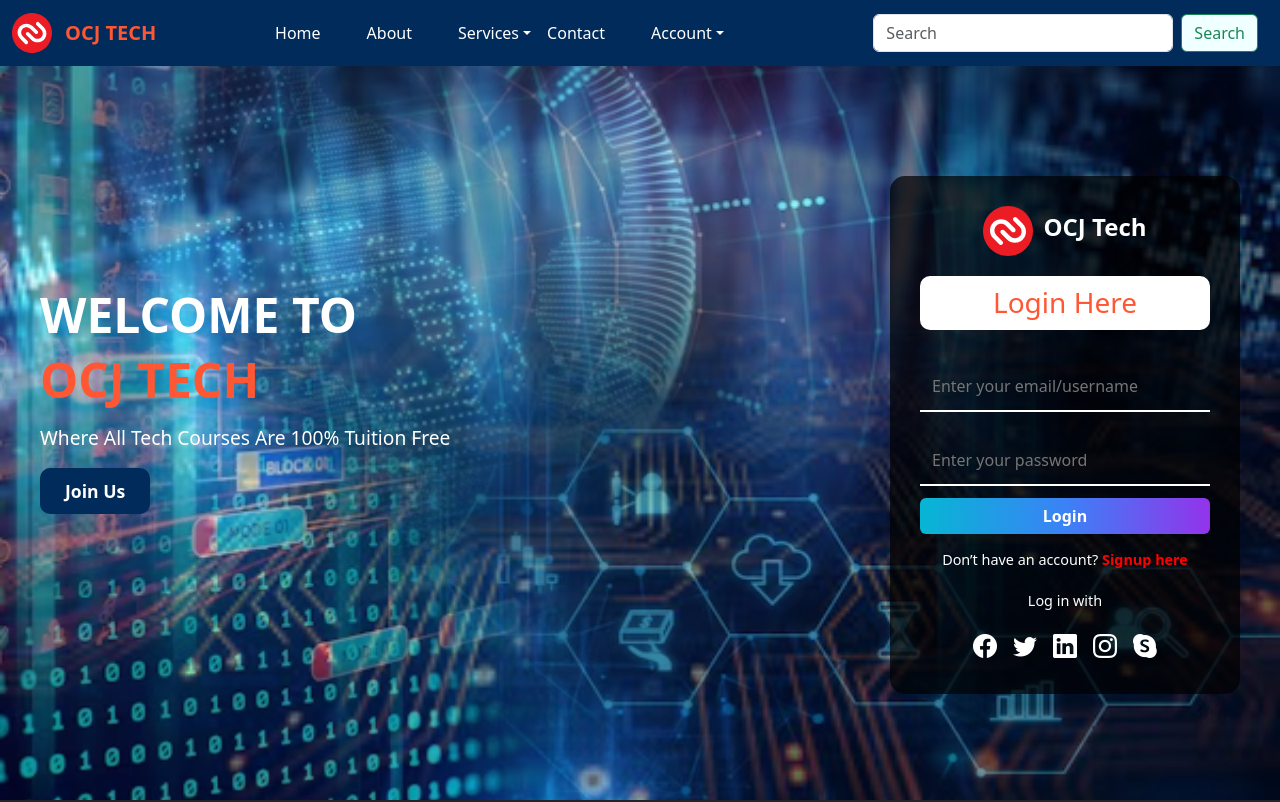
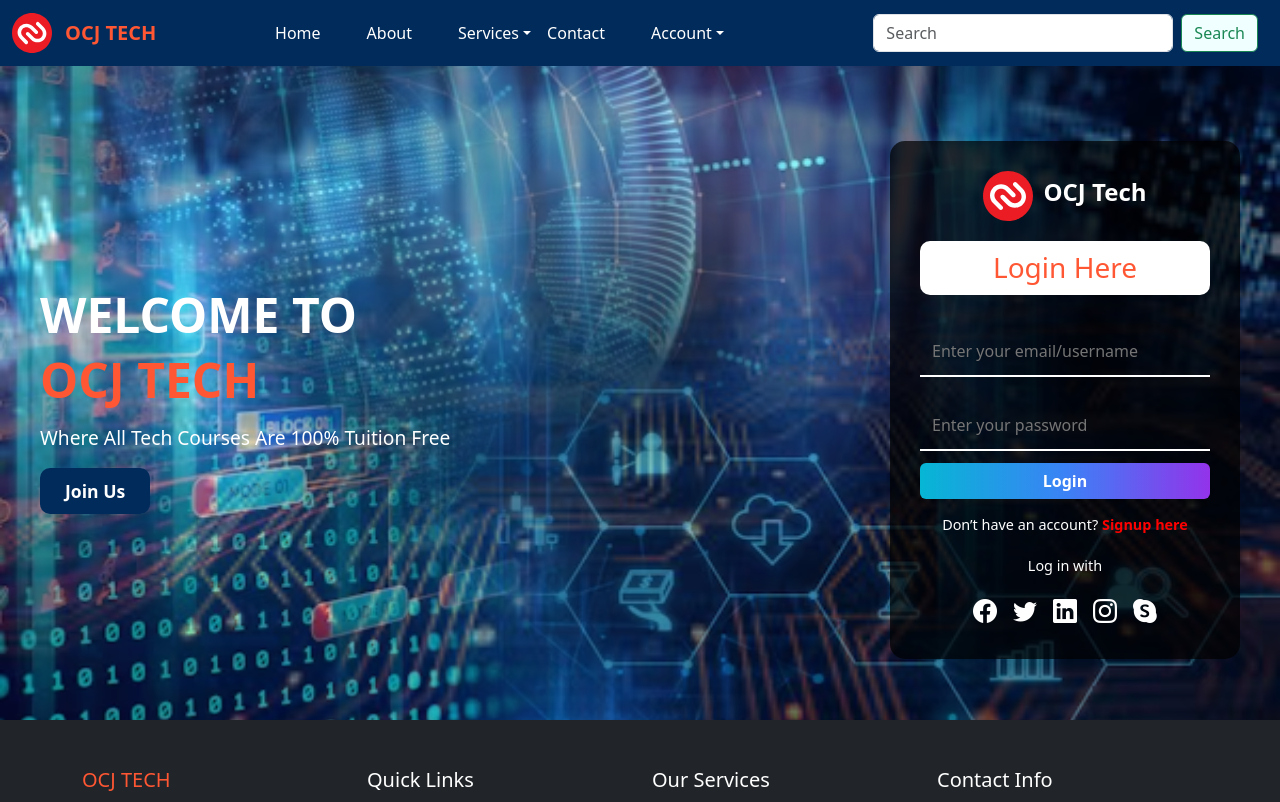
Before and after one commit to ocjdagreat1/my-ocj-tech-project, a React (Vite) app: page /LoginPage in a window 1280 px wide. Shown: the top 802 px of the page. Built offline with nearby package versions, Linux system fonts and the light colour scheme.

Commit message:
name added

```diff
--- a/src/pages/LoginPage.css
+++ b/src/pages/LoginPage.css
@@ -10,23 +10,26 @@
     background-image: url("../assets/images2.jpeg");
   }
 }
-
 .login-container {
   display: flex;
   justify-content: space-between;
   align-items: center;
-  min-height: 100vh;
+  min-height: calc(100vh - 80px);
   padding: 40px;
+  padding-top: 120px; /* ✅ pushes content below navbar */
   color: white;
   background-size: cover;
   background-position: center;
   animation: backgroundFade 20s infinite alternate ease-in-out;
-  flex-wrap: wrap; /* allow wrapping for responsiveness */
+  gap: 40px;
 }
+
+
 
 /* 🔹 Left Side */
 .welcome-text {
-  max-width: 45%;
+  flex: 1;
+  max-width: 50%;
 }
 
 .welcome-text h1 {
@@ -88,7 +91,6 @@
   border-radius: 15px;
   height: auto;
   width: 350px;
-  margin-top: 70px;
   text-align: center;
 }
 
```
